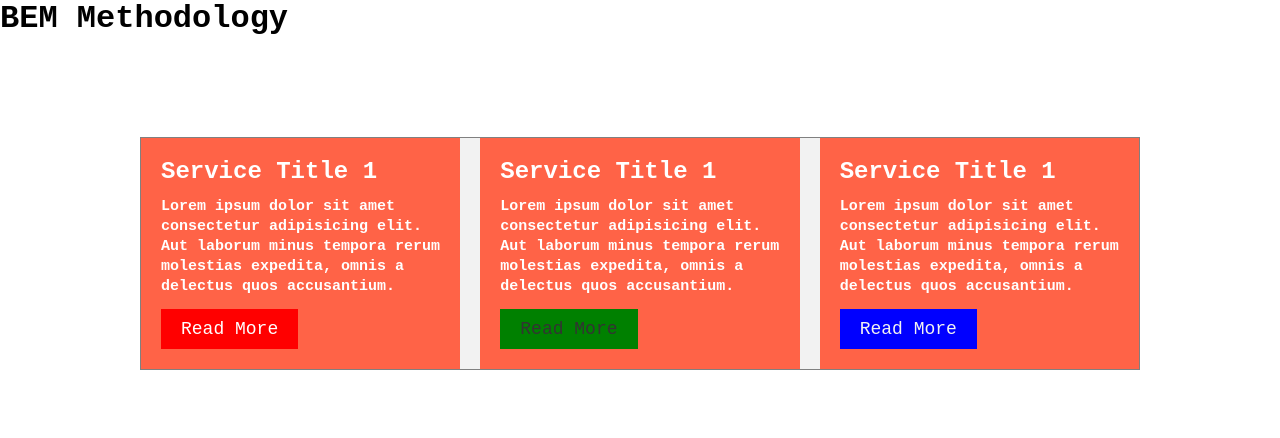
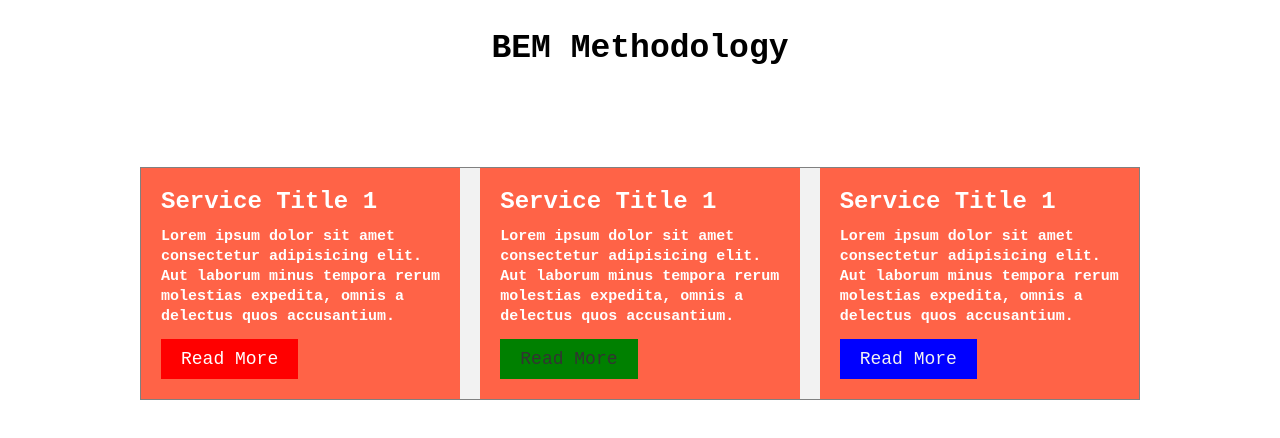
Before and after one commit to Siddiquemd-Sunny/BEM-Methodology, a plain HTML site: page index.html in a window 1280 px wide. Drawn offline with Linux system fonts and the light colour scheme.

Commit message:
Add files via upload

```diff
--- a/style.scss
+++ b/style.scss
@@ -8,6 +8,17 @@
 body{
     font-family: 'Courier New', Courier, monospace;
 }
+// Block strat
+.title {
+    text-align: center;
+    margin-top: 30px;
+    &__bem{
+            display: inline-block;
+            font-size: 33px;
+            font-weight: 900;
+    }
+}
+// Block end
 .btn{
     display: inline-block;
     font-size: 18px;
```
Also changed, not shown: index.html (+5 -3 lines), style.css, 1 other file.
